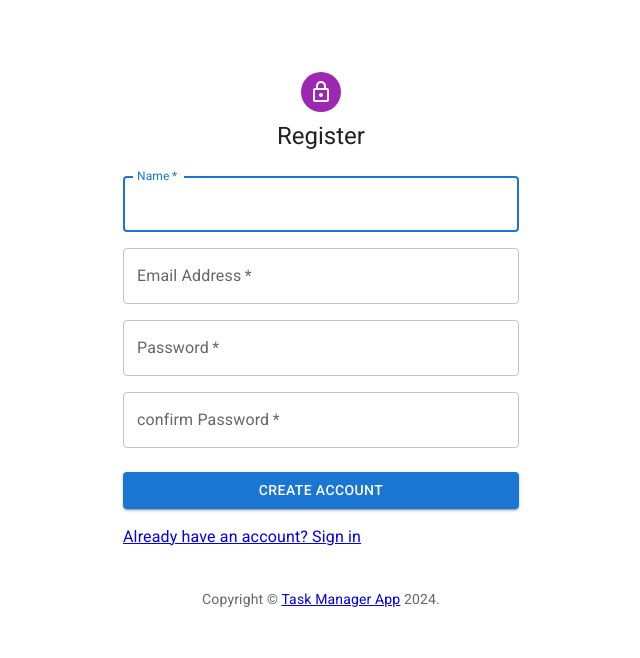
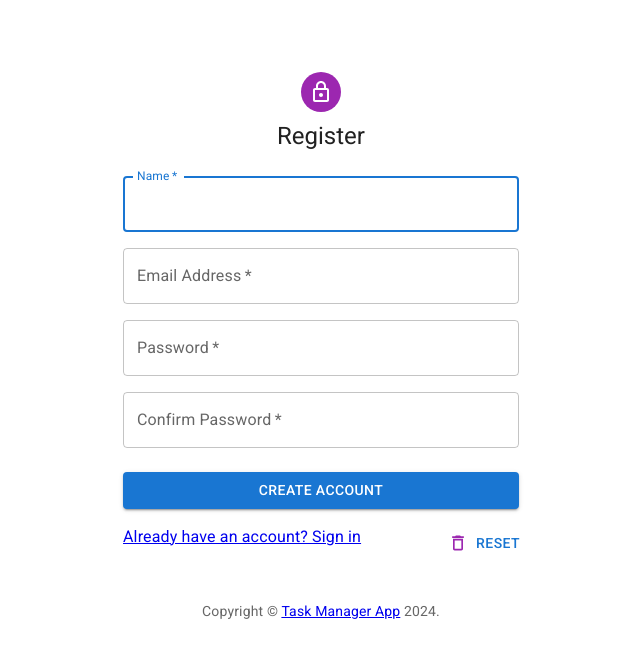
Before and after one commit to usman-monir/MUI-based-task-manager-app, a React (Vite) app in the folder frontend/: page /register in a window 1280 px wide. Shown: the top 658 px of the page, without its empty margins (319-959 px from the left). Built offline with nearby package versions, Linux system fonts and the light colour scheme.

Commit message:
added reset button for forms

```diff
--- a/frontend/src/screens/Auth/LoginScreen.jsx
+++ b/frontend/src/screens/Auth/LoginScreen.jsx
@@ -1,28 +1,28 @@
-import * as React from 'react';
-import { useState } from 'react';
-import Avatar from '@mui/material/Avatar';
-import Button from '@mui/material/Button';
-import CssBaseline from '@mui/material/CssBaseline';
-import TextField from '@mui/material/TextField';
-import { Link, useNavigate } from 'react-router-dom';
-import Grid from '@mui/material/Grid';
-import Box from '@mui/material/Box';
-import LockOutlinedIcon from '@mui/icons-material/LockOutlined';
-import Typography from '@mui/material/Typography';
-import Container from '@mui/material/Container';
-import Alert from '@mui/material/Alert';
-import { createTheme, ThemeProvider } from '@mui/material/styles';
-import AuthService from '../../services/authService';
+import { useState } from "react";
+import Avatar from "@mui/material/Avatar";
+import Button from "@mui/material/Button";
+import CssBaseline from "@mui/material/CssBaseline";
+import TextField from "@mui/material/TextField";
+import { Link, useNavigate } from "react-router-dom";
+import Grid from "@mui/material/Grid";
+import Box from "@mui/material/Box";
+import LockOutlinedIcon from "@mui/icons-material/LockOutlined";
+import Typography from "@mui/material/Typography";
+import Container from "@mui/material/Container";
+import Alert from "@mui/material/Alert";
+import DeleteOutlined from "@mui/icons-material/DeleteOutlined";
+import { createTheme, ThemeProvider } from "@mui/material/styles";
+import AuthService from "../../services/authService";
 
 function Copyright(props) {
   return (
     <Typography variant="body2" color="text.secondary" align="center" {...props}>
-      {'Copyright © '}
-      <Link color="inherit" to="https://github.com/usman-monir/MUI-based-task-manager-app.git">
+      {"Copyright © "}
+      <Link color="inherit" href="https://github.com/usman-monir/MUI-based-task-manager-app.git">
         Task Manager App
-      </Link>{' '}
+      </Link>{" "}
       {new Date().getFullYear()}
-      {'.'}
+      {"."}
     </Typography>
   );
 }
@@ -30,49 +30,58 @@ function Copyright(props) {
 const defaultTheme = createTheme();
 
 const LoginScreen = () => {
-  const [emailError, setEmailError] = useState('');
-  const [passwordError, setPasswordError] = useState('');
-  const [errorMessage, setErrorMessage] = useState('');
   const navigate = useNavigate();
+  const [email, setEmail] = useState("");
+  const [password, setPassword] = useState("");
+  const [emailError, setEmailError] = useState("");
+  const [passwordError, setPasswordError] = useState("");
+  const [errorMessage, setErrorMessage] = useState("");
 
+  const handleEmailChange = (event) => {
+    setEmail(event.target.value);
+    setEmailError("");
+    setErrorMessage("");
+  };
+
+  const handlePasswordChange = (event) => {
+    setPassword(event.target.value);
+    setPasswordError("");
+    setErrorMessage("");
+  };
 
   const handleSubmit = async (event) => {
     event.preventDefault();
-    const data = new FormData(event.currentTarget);
-
-    const email = data.get('email');
-    const password = data.get('password');
-
-    setEmailError('');
-    setPasswordError('');
-    setErrorMessage('');
 
     if (!email) {
-      setEmailError('Email is required');
+      setEmailError("Email is required");
     } else if (!/\S+@\S+\.\S+/.test(email)) {
-      setEmailError('Invalid email address');
+      setEmailError("Invalid email address");
+      return;
     }
 
     if (!password) {
-      setPasswordError('Password is required');
+      setPasswordError("Password is required");
     }
 
-    if (!email || !password)
-    {
-      return;
+    if(!email || !password) return;
+
+    try {
+      const response = await AuthService.login(email, password);
+      console.log("Logged in:", response);
+      localStorage.setItem("userInfo", JSON.stringify(response));
+      navigate("/");
+    } catch (error) {
+      console.error("Error logging in:", error);
+      setErrorMessage(error.message || "Failed to login");
     }
+  };
 
-    if (!emailError && !passwordError) {
-      try {
-        const response = await AuthService.login(email, password);
-        console.log('Logged in:', response);
-        localStorage.setItem('userInfo', JSON.stringify(response));
-        navigate('/');
-      } catch (error) {
-        console.error('Error logging in:', error);
-        setErrorMessage(error.message || 'Failed to login');
-      }
-    }
+  const resetForm = () => {
+    setEmail("");
+    setPassword("");
+    setEmailError("");
+    setPasswordError("");
+    setErrorMessage("");
   };
 
   return (
@@ -82,12 +91,12 @@ const LoginScreen = () => {
         <Box
           sx={{
             marginTop: 8,
-            display: 'flex',
-            flexDirection: 'column',
-            alignItems: 'center',
+            display: "flex",
+            flexDirection: "column",
+            alignItems: "center",
           }}
         >
-          <Avatar sx={{ m: 1, bgcolor: 'secondary.main' }}>
+          <Avatar sx={{ m: 1, bgcolor: "secondary.main" }}>
             <LockOutlinedIcon />
           </Avatar>
           <Typography component="h1" variant="h5">
@@ -104,6 +113,8 @@ const LoginScreen = () => {
               name="email"
               autoComplete="email"
               autoFocus
+              value={email}
+              onChange={handleEmailChange}
               error={!!emailError}
               helperText={emailError}
             />
@@ -116,22 +127,24 @@ const LoginScreen = () => {
               type="password"
               id="password"
               autoComplete="current-password"
+              value={password}
+              onChange={handlePasswordChange}
               error={!!passwordError}
               helperText={passwordError}
             />
-            <Button
-              type="submit"
-              fullWidth
-              variant="contained"
-              sx={{ mt: 3, mb: 2 }}
-            >
+            <Button type="submit" fullWidth variant="contained" sx={{ mt: 3, mb: 2 }}>
               Sign In
             </Button>
             <Grid container>
-              <Grid item>
+              <Grid item xs={10}>
                 <Link to="/register" variant="body2">
                   {"Don't have an account? Sign Up"}
                 </Link>
+              </Grid>
+              <Grid item xs={2}>
+                <Button onClick={resetForm} startIcon={<DeleteOutlined color="secondary" />}>
+                  Reset
+                </Button>
               </Grid>
             </Grid>
           </Box>
@@ -140,6 +153,6 @@ const LoginScreen = () => {
       </Container>
     </ThemeProvider>
   );
-}
+};
 
 export default LoginScreen;
--- a/frontend/src/screens/Auth/RegisterScreen.jsx
+++ b/frontend/src/screens/Auth/RegisterScreen.jsx
@@ -10,6 +10,7 @@ import { Alert } from '@mui/material';
 import LockOutlinedIcon from '@mui/icons-material/LockOutlined';
 import Typography from '@mui/material/Typography';
 import Container from '@mui/material/Container';
+import DeleteOutlinedIcon from '@mui/icons-material/DeleteOutlined';
 import { createTheme, ThemeProvider } from '@mui/material/styles';
 import AuthService from '../../services/authService';
 
@@ -30,61 +31,61 @@ const defaultTheme = createTheme();
 
 const RegisterScreen = () => {
   const navigate = useNavigate();
+  const [name, setName] = useState('');
+  const [email, setEmail] = useState('');
+  const [password, setPassword] = useState('');
+  const [confirmPassword, setConfirmPassword] = useState('');
   const [nameError, setNameError] = useState('');
   const [emailError, setEmailError] = useState('');
   const [passwordError, setPasswordError] = useState('');
   const [confirmPasswordError, setConfirmPasswordError] = useState('');
   const [errorMessage, setErrorMessage] = useState('');
 
-
-
-  const handleSubmit = async (event) => {
-    event.preventDefault();
-    const data = new FormData(event.currentTarget);
-
-    const name = data.get('name');
-    const email = data.get('email');
-    const password = data.get('password');
-    const confirmPassword = data.get('confirm_password');
-
+  const resetForm = () => {
+    setName('');
+    setEmail('');
+    setPassword('');
+    setConfirmPassword('');
     setNameError('');
     setEmailError('');
     setPasswordError('');
     setConfirmPasswordError('');
     setErrorMessage('');
+  };
 
+  const handleSubmit = async (event) => {
+    event.preventDefault();
+
+    // Validate inputs
     if (!name) {
       setNameError('Name is required');
-      return;
     }
 
     if (!email) {
       setEmailError('Email is required');
-      return;
     } else if (!/\S+@\S+\.\S+/.test(email)) {
       setEmailError('Invalid email address');
-      return;
     }
 
     if (!password) {
       setPasswordError('Password is required');
-      return;
     }
 
     if (!confirmPassword) {
       setConfirmPasswordError('Confirm Password is required');
-      return;
     }
 
-    if(password != confirmPassword) {
+    if (password !== confirmPassword) {
       setConfirmPasswordError('Password mismatch!');
       return;
     }
 
+    if(!name || !email || !password || !confirmPassword) return;
+
     // Register a user by calling backend api
     try {
-      const response = await  AuthService.register(name, email, password);
-      console.log('registered:', response);
+      const response = await AuthService.register(name, email, password);
+      console.log('Registered:', response);
       navigate('/login');
     } catch (error) {
       console.error('Error registering:', error);
@@ -111,12 +112,14 @@ const RegisterScreen = () => {
             Register
           </Typography>
           <Box component="form" noValidate onSubmit={handleSubmit} sx={{ mt: 3 }}>
-          {errorMessage && <Alert severity="error">{errorMessage}</Alert>}
+            {errorMessage && <Alert severity="error">{errorMessage}</Alert>}
             <Grid container spacing={2}>
               <Grid item xs={12}>
                 <TextField
                   autoComplete="given-name"
                   name="name"
+                  value={name}
+                  onChange={(e) => setName(e.target.value)}
                   required
                   fullWidth
                   id="name"
@@ -133,6 +136,8 @@ const RegisterScreen = () => {
                   id="email"
                   label="Email Address"
                   name="email"
+                  value={email}
+                  onChange={(e) => setEmail(e.target.value)}
                   autoComplete="email"
                   error={!!emailError}
                   helperText={emailError}
@@ -143,6 +148,8 @@ const RegisterScreen = () => {
                   required
                   fullWidth
                   name="password"
+                  value={password}
+                  onChange={(e) => setPassword(e.target.value)}
                   label="Password"
                   type="password"
                   id="password"
@@ -156,7 +163,9 @@ const RegisterScreen = () => {
                   required
                   fullWidth
                   name="confirm_password"
-                  label="confirm Password"
+                  value={confirmPassword}
+                  onChange={(e) => setConfirmPassword(e.target.value)}
+                  label="Confirm Password"
                   type="password"
                   id="confirm_password"
                   autoComplete="confirm-password"
@@ -173,19 +182,30 @@ const RegisterScreen = () => {
             >
               Create Account
             </Button>
-            <Grid container justifyContent="flex-start">
-              <Grid item>
+            <Grid container>
+              <Grid item xs={10}>
                 <Link to="/login" variant="body2">
                   Already have an account? Sign in
                 </Link>
               </Grid>
+              <Grid item xs={2}>
+                <Button
+                  onClick={resetForm}
+                  startIcon={<DeleteOutlinedIcon color="secondary" />}
+                  fullWidth
+                >
+                  Reset
+                </Button>
+              </Grid>
             </Grid>
           </Box>
         </Box>
-        <Copyright sx={{ mt: 5 }} />
+        <Box mt={5}>
+          <Copyright />
+        </Box>
       </Container>
     </ThemeProvider>
   );
-}
+};
 
 export default RegisterScreen;
```
